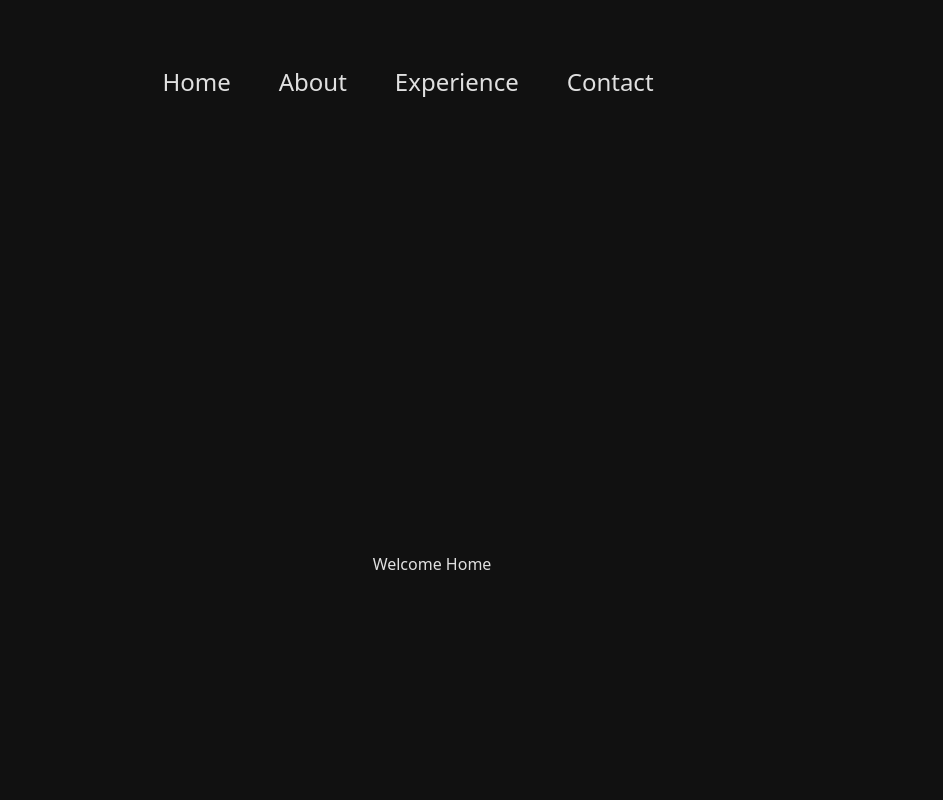
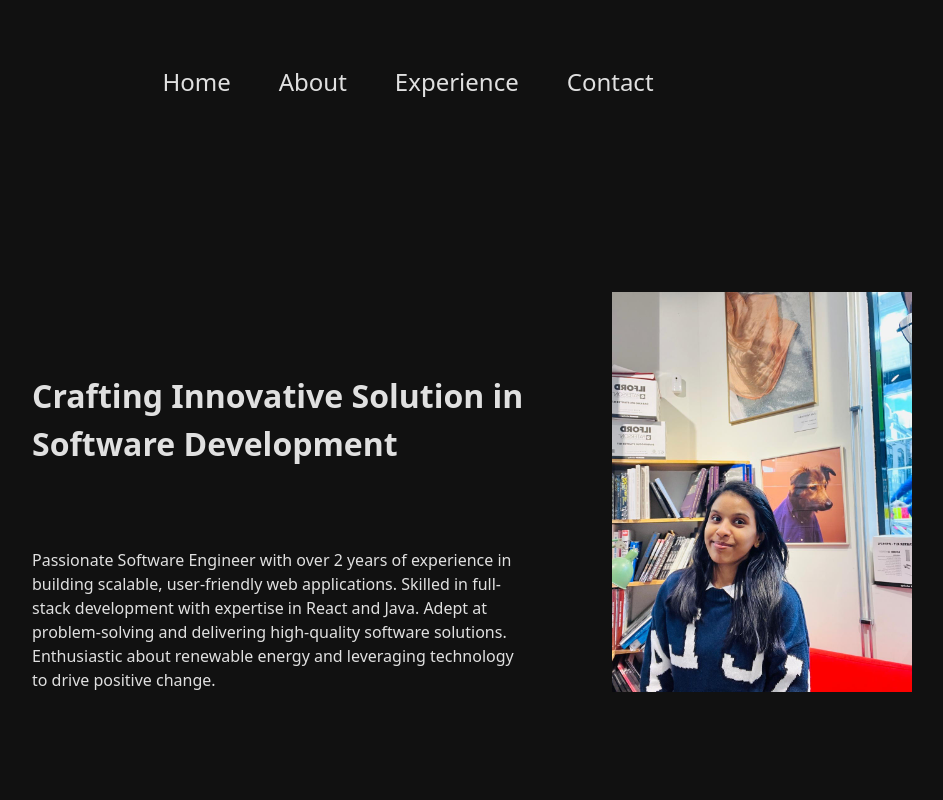
Before and after one commit to pooja-pimpalshende/portfolio, a React (Vite) app: page / in a window 1280 px wide. Shown: the top 800 px of the page, without its empty margins (208-1151 px from the left). Built offline with nearby package versions, Linux system fonts and the light colour scheme.

Commit message:
Add Home component with profile and description

```diff
--- a/src/App.jsx
+++ b/src/App.jsx
@@ -1,6 +1,7 @@
 import "./App.css";
 import Header from "./components/Header/Header";
 import { Element } from "react-scroll";
+import Home from "./components/Home";
 
 function App() {
   return (
@@ -8,9 +9,9 @@ function App() {
       <Header />
       <Element
         name="home"
-        className="h-screen flex items-center justify-center"
+        // className="h-screen flex items-center justify-center"
       >
-        <h2>Welcome Home</h2>
+        <Home />
       </Element>
       <Element name="about" className="h-screen">
         <h2>Welcome about</h2>
--- a/src/components/Home.jsx
+++ b/src/components/Home.jsx
@@ -1,5 +1,23 @@
+import styles from "./Home.module.css";
+import profile from "../assets/profile.png";
+
 const Home = () => {
-  return <h1>Home</h1>;
+  return (
+    <div className={styles.homeContainer}>
+      <span>
+        <h2>Crafting Innovative Solution in Software Development</h2>
+        <p>
+          Passionate Software Engineer with over 2 years of experience in
+          building scalable, user-friendly web applications. Skilled in
+          full-stack development with expertise in React and Java. Adept at
+          problem-solving and delivering high-quality software solutions.
+          Enthusiastic about renewable energy and leveraging technology to drive
+          positive change.
+        </p>
+      </span>
+      <img src={profile} alt="profile" />
+    </div>
+  );
 };
 
 export default Home;
--- /dev/null
+++ b/src/components/Home.module.css
@@ -0,0 +1,20 @@
+.homeContainer {
+  display: flex;
+  margin: 5rem;
+  padding: 5rem;
+}
+
+.homeContainer p {
+  margin: 5rem;
+}
+
+.homeContainer img {
+  width: 25rem;
+  height: 25rem;
+}
+
+.homeContainer h2 {
+  font-size: 2rem;
+  font-weight: 600;
+  margin: 5rem;
+}
```
Also changed, not shown: src/assets/profile.png (added).
